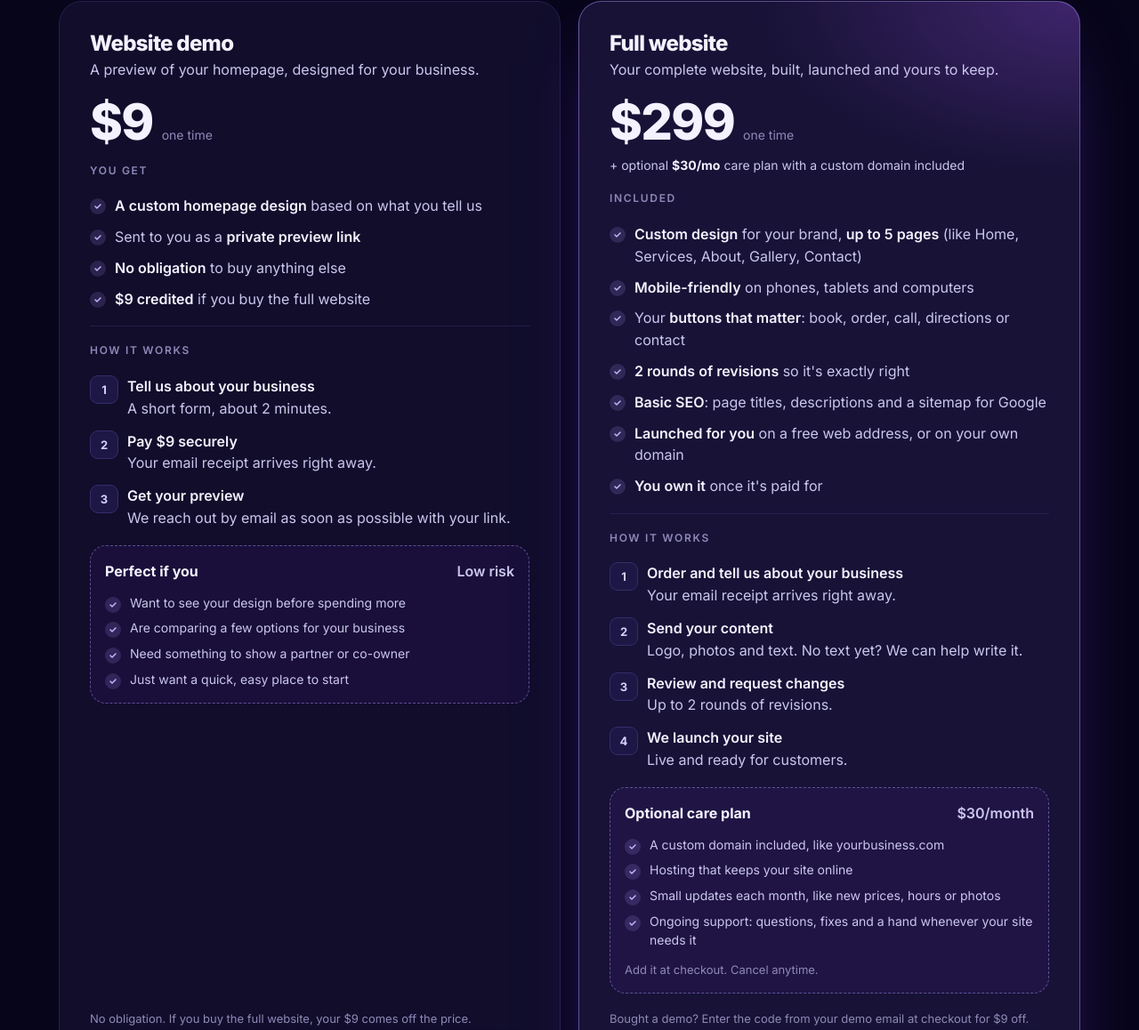
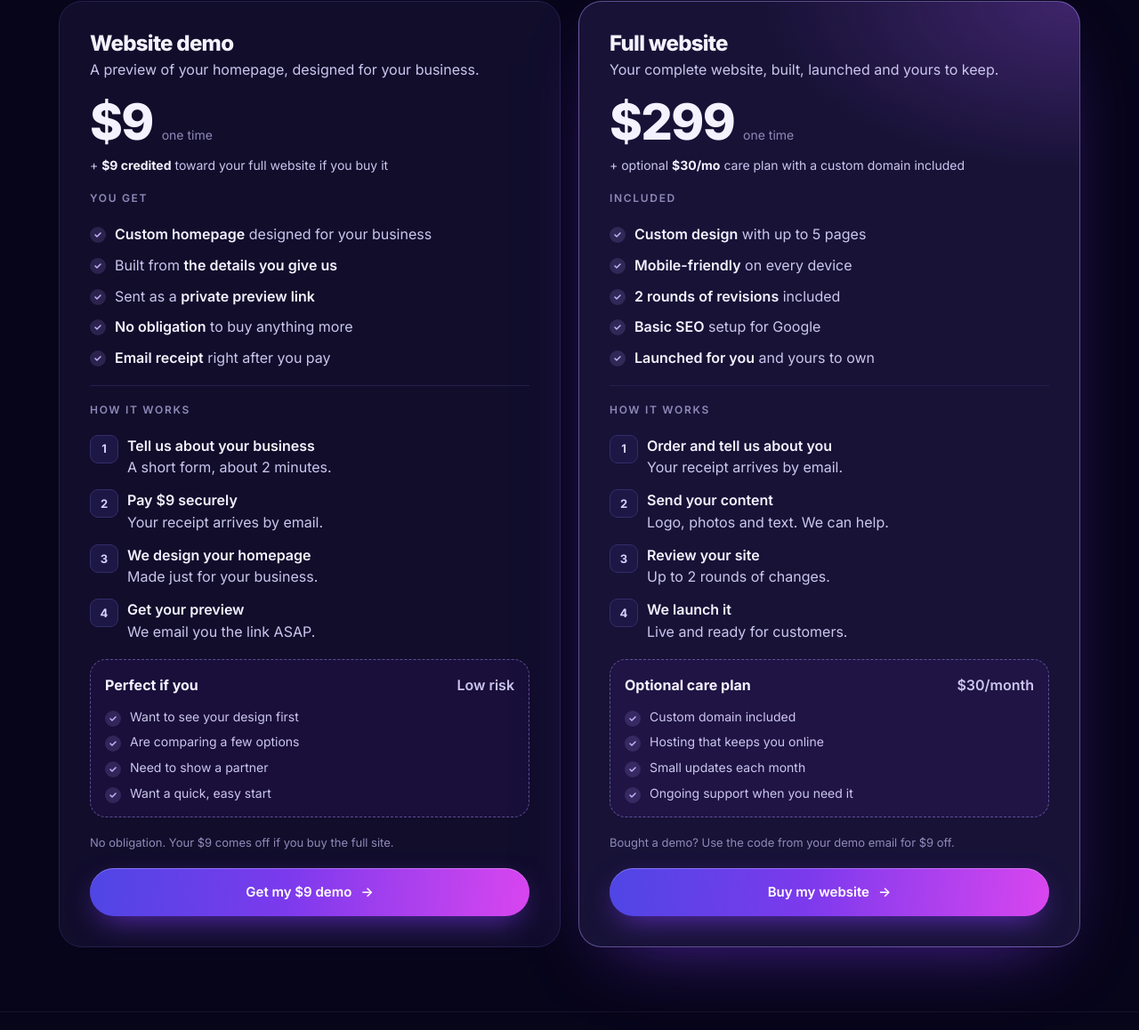
Before and after one commit to julienabed19/veryeo, a website: page public/index.html in a window 1280 px wide. Shown: the part 1804-2962 px from the top of the page at 89% size. Drawn offline with Linux system fonts and the light colour scheme.

Commit message:
Add files via upload

```diff
--- a/public/index.html
+++ b/public/index.html
@@ -76,30 +76,33 @@
     <div class="opt">
       <div><h3>Website demo</h3><p class="what">A preview of your homepage, designed for your business.</p></div>
       <div class="price"><b data-price="demo">$9</b><span>one time</span></div>
+      <p class="plus">+ <b><span data-price="demo">$9</span> credited</b> toward your full website if you buy it</p>
       <h4>You get</h4>
       <ul class="list">
-        <li><b>A custom homepage design</b> based on what you tell us</li>
-        <li>Sent to you as a <b>private preview link</b></li>
-        <li><b>No obligation</b> to buy anything else</li>
-        <li><b><span data-price="demo">$9</span> credited</b> if you buy the full website</li>
+        <li><b>Custom homepage</b> designed for your business</li>
+        <li>Built from <b>the details you give us</b></li>
+        <li>Sent as a <b>private preview link</b></li>
+        <li><b>No obligation</b> to buy anything more</li>
+        <li><b>Email receipt</b> right after you pay</li>
       </ul>
       <div class="divider"></div>
       <h4>How it works</h4>
       <ol class="flow">
         <li><span><b>Tell us about your business</b>A short form, about 2 minutes.</span></li>
-        <li><span><b>Pay <span data-price="demo">$9</span> securely</b>Your email receipt arrives right away.</span></li>
-        <li><span><b>Get your preview</b>We reach out by email as soon as possible with your link.</span></li>
+        <li><span><b>Pay <span data-price="demo">$9</span> securely</b>Your receipt arrives by email.</span></li>
+        <li><span><b>We design your homepage</b>Made just for your business.</span></li>
+        <li><span><b>Get your preview</b>We email you the link ASAP.</span></li>
       </ol>
       <div class="care">
         <div class="care-top"><b>Perfect if you</b><span>Low risk</span></div>
         <ul class="list sm">
-          <li>Want to see your design before spending more</li>
-          <li>Are comparing a few options for your business</li>
-          <li>Need something to show a partner or co-owner</li>
-          <li>Just want a quick, easy place to start</li>
+          <li>Want to see your design first</li>
+          <li>Are comparing a few options</li>
+          <li>Need to show a partner</li>
+          <li>Want a quick, easy start</li>
         </ul>
       </div>
-      <p class="note">No obligation. If you buy the full website, your <span data-price="demo">$9</span> comes off the price.</p>
+      <p class="note">No obligation. Your <span data-price="demo">$9</span> comes off if you buy the full site.</p>
       <a class="btn primary" href="#order" data-pick="demo"><span>Get my <span data-price="demo">$9</span> demo</span><span class="arr">&rarr;</span></a>
     </div>
     <div class="opt best">
@@ -108,28 +111,25 @@
       <p class="plus">+ optional <b><span data-price="care">$30</span>/mo</b> care plan with a custom domain included</p>
       <h4>Included</h4>
       <ul class="list">
-        <li><b>Custom design</b> for your brand, <b>up to 5 pages</b> (like Home, Services, About, Gallery, Contact)</li>
-        <li><b>Mobile-friendly</b> on phones, tablets and computers</li>
-        <li>Your <b>buttons that matter</b>: book, order, call, directions or contact</li>
-        <li><b>2 rounds of revisions</b> so it's exactly right</li>
-        <li><b>Basic SEO</b>: page titles, descriptions and a sitemap for Google</li>
-        <li><b>Launched for you</b> on a free web address, or on your own domain</li>
-        <li><b>You own it</b> once it's paid for</li>
+        <li><b>Custom design</b> with up to 5 pages</li>
+        <li><b>Mobile-friendly</b> on every device</li>
+        <li><b>2 rounds of revisions</b> included</li>
+        <li><b>Basic SEO</b> setup for Google</li>
+        <li><b>Launched for you</b> and yours to own</li>
       </ul>
       <div class="divider"></div>
       <h4>How it works</h4>
       <ol class="flow">
-        <li><span><b>Order and tell us about your business</b>Your email receipt arrives right away.</span></li>
-        <li><span><b>Send your content</b>Logo, photos and text. No text yet? We can help write it.</span></li>
-        <li><span><b>Review and request changes</b>Up to 2 rounds of revisions.</span></li>
-        <li><span><b>We launch your site</b>Live and ready for customers.</span></li>
+        <li><span><b>Order and tell us about you</b>Your receipt arrives by email.</span></li>
+        <li><span><b>Send your content</b>Logo, photos and text. We can help.</span></li>
+        <li><span><b>Review your site</b>Up to 2 rounds of changes.</span></li>
+        <li><span><b>We launch it</b>Live and ready for customers.</span></li>
       </ol>
       <div class="care">
         <div class="care-top"><b>Optional care plan</b><span><span data-price="care">$30</span>/month</span></div>
         <ul class="list sm" data-care-points></ul>
-        <p class="note" style="margin:0">Add it at checkout. Cancel anytime.</p>
       </div>
-      <p class="note">Bought a demo? Enter the code from your demo email at checkout for <span data-price="demo">$9</span> off.</p>
+      <p class="note">Bought a demo? Use the code from your demo email for <span data-price="demo">$9</span> off.</p>
       <a class="btn primary" href="#order" data-pick="website"><span>Buy my website</span><span class="arr">&rarr;</span></a>
     </div>
   </div>
--- a/public/site.json
+++ b/public/site.json
@@ -30,10 +30,10 @@
     "interval": "month",
     "receiptNote": "Your Veryeo care plan: custom domain, hosting, small monthly updates and ongoing support. Renews monthly until you cancel.",
     "points": [
-      "A custom domain included, like yourbusiness.com",
-      "Hosting that keeps your site online",
-      "Small updates each month, like new prices, hours or photos",
-      "Ongoing support: questions, fixes and a hand whenever your site needs it"
+      "Custom domain included",
+      "Hosting that keeps you online",
+      "Small updates each month",
+      "Ongoing support when you need it"
     ]
   },
   "manageLink": ""
--- a/public/styles.css
+++ b/public/styles.css
@@ -171,3 +171,11 @@ section[id]{scroll-margin-top:72px}
 body{font-variant-numeric:lining-nums}
 .opt .plus{margin:-8px 0 0;font-size:14px;color:var(--text2)}.opt .plus b{color:var(--text)}
 h1,h2,h3{letter-spacing:-.03em}
+
+/* symmetric option cards: every row lines up across both cards */
+.opt .note{margin-top:0}
+@media (min-width:900px){
+  .opts{grid-template-rows:repeat(11,auto);row-gap:0}
+  .opt{display:grid;grid-row:span 11;grid-template-rows:subgrid;row-gap:18px;align-content:start}
+  .opt > .btn{align-self:end}
+}
```
